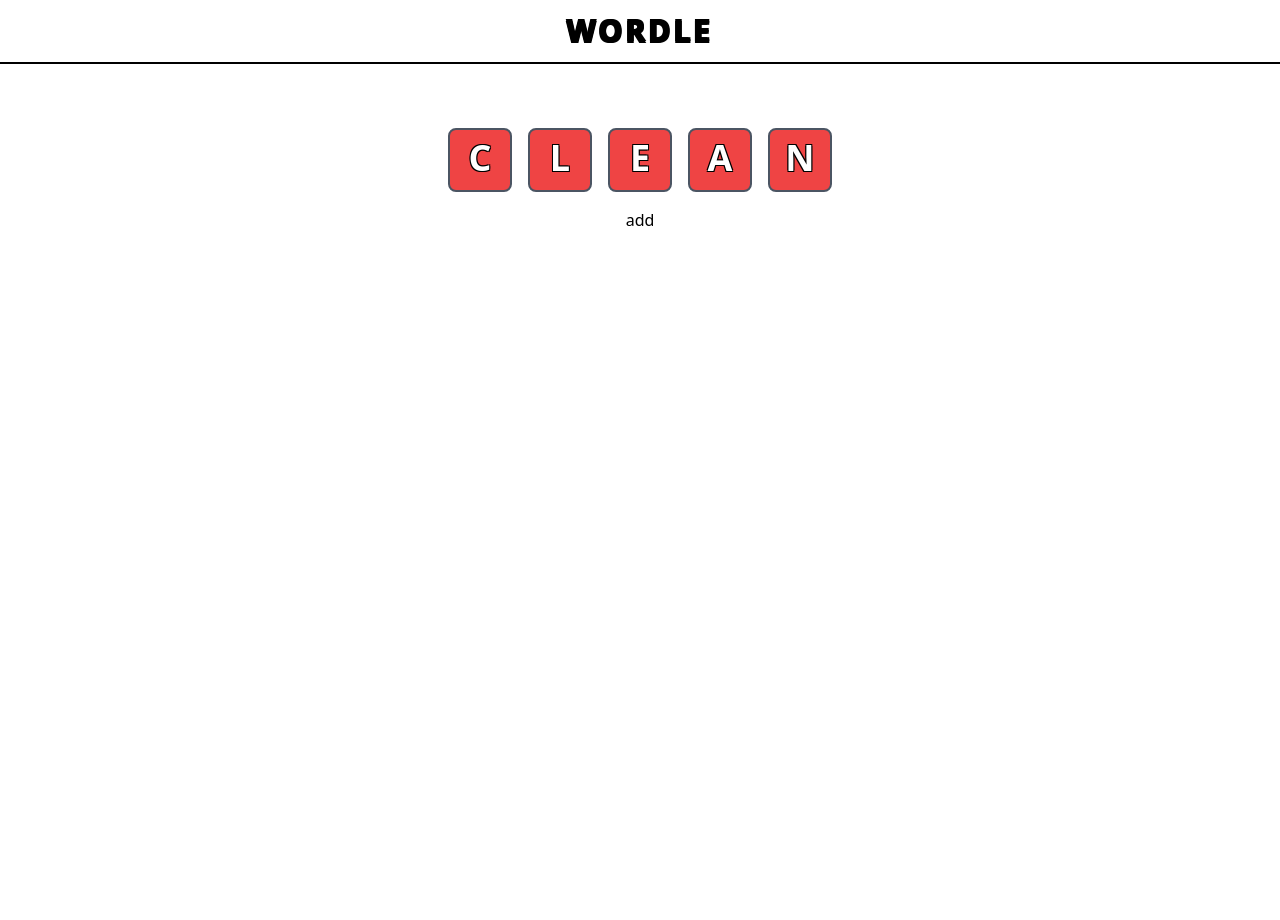
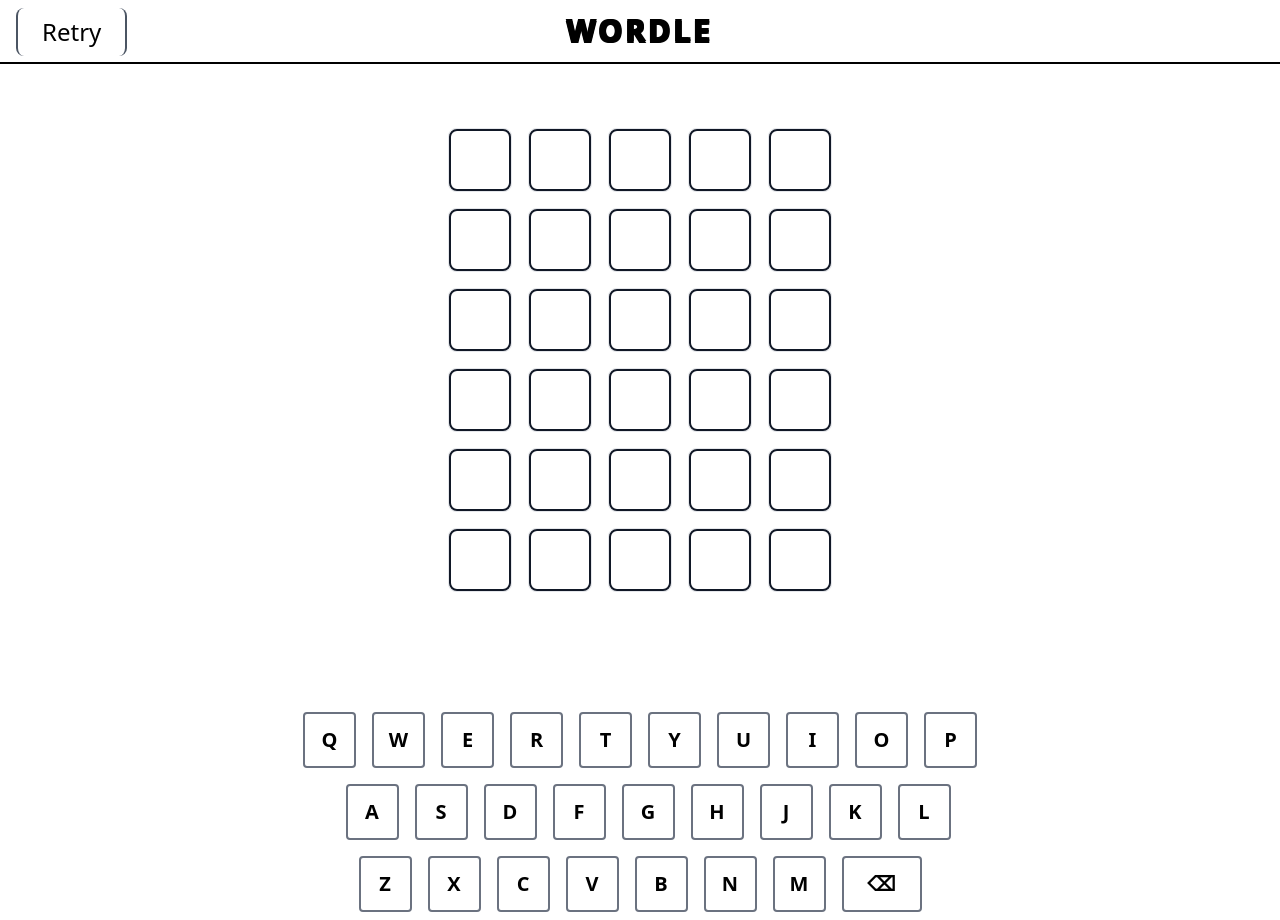
Before and after one commit to giopantsulaia/wordle, a Nuxt app: page /play in a window 1280 px wide. Before the commit the page ends 800 px from the top, so only its background shows below. Built offline with nearby package versions, Linux system fonts and the light colour scheme.

Commit message:
feat: finish logic * wip: game over functionality and refactoring

```diff
--- a/app.vue
+++ b/app.vue
@@ -3,3 +3,8 @@
     <RouterView/>
   </div>
 </template>
+<style>
+body {
+  background-color: #ffffff;
+}
+</style>
--- a/pages/play.vue
+++ b/pages/play.vue
@@ -1,22 +1,46 @@
 <script setup>
-const word = ["c", "h", "a", "r", "m"];
-const answers = useState("answers", () => []);
-const answer = useState("answer", () => ["c", "l", "e", "a", "n"]);
-const correct = useState("correct", () => []);
 
-watch(answer.value, () => {
-    const exists = [];
-    if (answer.value.length >= 5) {
-        for (const [index, letter] in answer.value) {
-            if (answer.value[index] === word[index]) {
-                correct.value.push(index);
-            };
+const correctWord = "charm";
+const answer = useState("answer", () => "");
+const words = useState("words", () => []);
+const counter = useState("counter", () => 0)
+const gameWon = useState("gameWon",() => false)
+const keys = "qwertyuiopasdfghjklzxcvbnm"
+
+function handleClickLetter(letter) {
+    if(!gameWon.value) {
+        if(answer.value.length < 5){
+            answer.value+=letter;
+        }
+        if(answer.value.length === 5) {
+            words.value.push(answer.value)
+            console.log(words.value)
+            answer.value = ""
+            counter.value++;
         }
     }
-    console.log(correct.value);
-});
-function add(index) {
-    answer.value.push("s");
+}
+function styles(counter,index) {
+    const includes = (words.value.length > counter && correctWord.includes(words.value[counter][index]));
+    const correct = (words.value.length > counter && words.value[counter][index] === correctWord[index]);
+    const wrong = (words.value.length > counter && !correctWord.includes(words.value[counter][index]));
+    return [correct ? 'bg-green-600' : includes ? 'bg-orange-500' : wrong ? 'bg-red-500' : 'bg-white',{'text-gray-700' : !words.value[counter]}]
+}
+watch(words.value,async () => {
+    console.log(words.value[counter.value-1])
+    if(words.value[counter.value-1] === correctWord) {
+        gameWon.value = true;
+        setTimeout(()=>alert('You Won!'),50)
+    }
+    if(words.value.length >=6 && !gameWon) {
+        setTimeout(()=>alert('You Lost!'),100)
+    }
+})
+function startOver() {
+    window.location.reload()
+}
+function deleteLetter() {
+    answer.value = answer.value.slice(0,-1)
 }
 </script>
 <style scoped>
@@ -27,20 +51,68 @@ p {
 <template>
     <section>
         <nav class="relative top-0 left-0 w-screen border-b-2 border-black h-16 flex justify-center items-center">
-            <p class="font-black text-3xl uppercase tracking-widest"> Wordle</p>
+            <p class="font-bold text-3xl uppercase tracking-widest"> Wordle </p>
         </nav>
         <main class="mt-16">
             <div class="flex flex-wrap w-[400px]  m-auto gap-4 justify-center">
-                <div class="w-16 h-16 flex items-center rounded-lg"
-                    v-for="(box, index) in answers.length === 0 ? 5 : answers[0]">
-                    <p class="w-full h-full text-4xl font-black uppercase text-center pt-2 text-white rounded-lg border-2 border-gray-600"
-                        :class="correct.includes(index.toString()) ? 'bg-green-600' : 'bg-red-500'">{{
-                                answer[index]
-                        }}
+                <div class="w-16 h-16 flex items-center rounded-lg border"
+                    v-for="(box, index) in 5">
+                    <p class="w-full h-full text-4xl font-black uppercase text-center pt-2 text-white rounded-lg border-2 border-gray-900"
+                    :class="styles(0,index)"
+                        >
+                        {{ words[0] ? words[0][index] : answer[index] }}
                     </p>
                 </div>
-                <button @click="add(index)">add</button>
+                <div class="w-16 h-16 flex items-center rounded-lg border"
+                    v-for="(box, index) in 5">
+                    <p class="w-full h-full text-4xl font-black uppercase text-center pt-2 text-white rounded-lg border-2 border-gray-900"
+                    :class="styles(1,index)"
+                        >
+                        {{ words[1] ? words[1][index] : counter === 1 ? answer[index] : "" }}
+                    </p>
+                </div>
+                <div class="w-16 h-16 flex items-center rounded-lg border"
+                    v-for="(box, index) in 5">
+                    <p class="w-full h-full text-4xl font-black uppercase text-center pt-2 text-white rounded-lg border-2 border-gray-900"
+                    :class="styles(2,index)"
+                        >
+                        {{ words[2] ? words[2][index] : counter === 2 ? answer[index] : "" }}
+                    </p>
+                </div>
+                <div class="w-16 h-16 flex items-center rounded-lg border"
+                    v-for="(box, index) in 5">
+                    <p class="w-full h-full text-4xl font-black uppercase text-center pt-2 text-white rounded-lg border-2 border-gray-900"
+                    :class="styles(3,index)"
+                        >
+                        {{ words[3] ? words[3][index] : counter === 3 ? answer[index] : "" }}
+                    </p>
+                </div>
+                <div class="w-16 h-16 flex items-center rounded-lg border"
+                    v-for="(box, index) in 5">
+                    <p class="w-full h-full text-4xl font-black uppercase text-center pt-2 text-white rounded-lg border-2 border-gray-900"
+                    :class="styles(4,index)"
+                        >
+                        {{ words[4] ? words[4][index] : counter === 4 ? answer[index] : "" }}
+                    </p>
+                </div>
+                <div class="w-16 h-16 flex items-center rounded-lg border"
+                    v-for="(box, index) in 5">
+                    <p class="w-full h-full text-4xl font-black uppercase text-center pt-2 text-white rounded-lg border-2 border-gray-900"
+                    :class="styles(5,index)"
+                        >
+                        {{ words[5] ? words[5][index] : counter === 5 ? answer[index] : "" }}
+                    </p>
+                </div>
             </div>
+            <div class="w-[700px] m-auto mt-28 flex flex-wrap justify-center">
+                <button v-for="letter in keys" :key="letter" @click="handleClickLetter(letter)"
+                    class="m-2 border-2 border-gray-500 w-[53px] h-14 uppercase text-xl font-black rounded"
+                    :class="{'ml-6' : letter === 'a'}">
+                    {{ letter }}
+                </button>
+                <button class="w-20 m-2 h-14 border-2 border-gray-500 rounded text-xl font-black" @click="deleteLetter">⌫</button>
+            </div>
+            <button class="absolute top-2 left-4 h-4  border-x-2 border-gray-600 rounded-lg p-6 items-center flex text-2xl" @click="startOver">Retry</button>
         </main>
     </section>
 </template>
```
